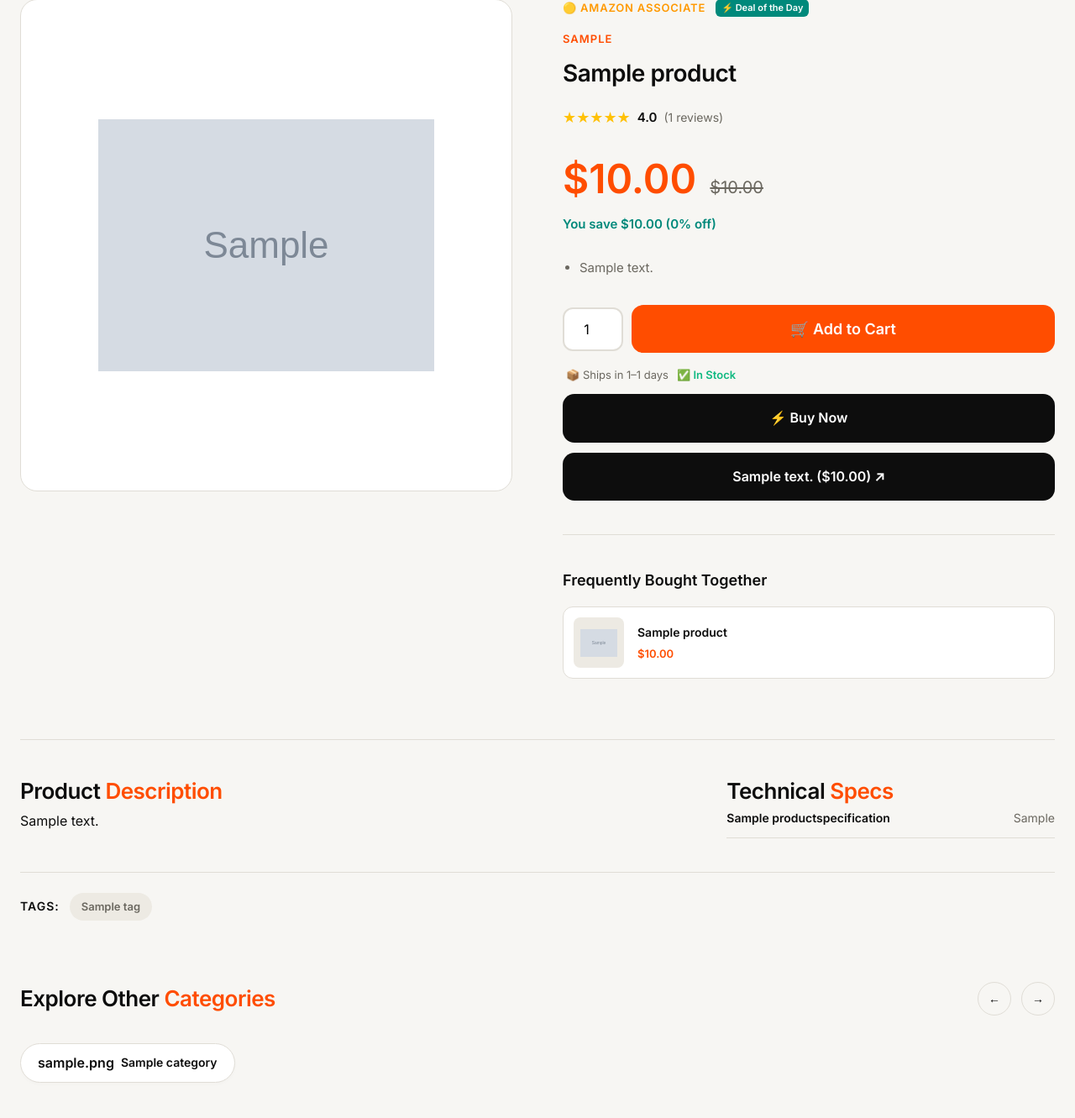
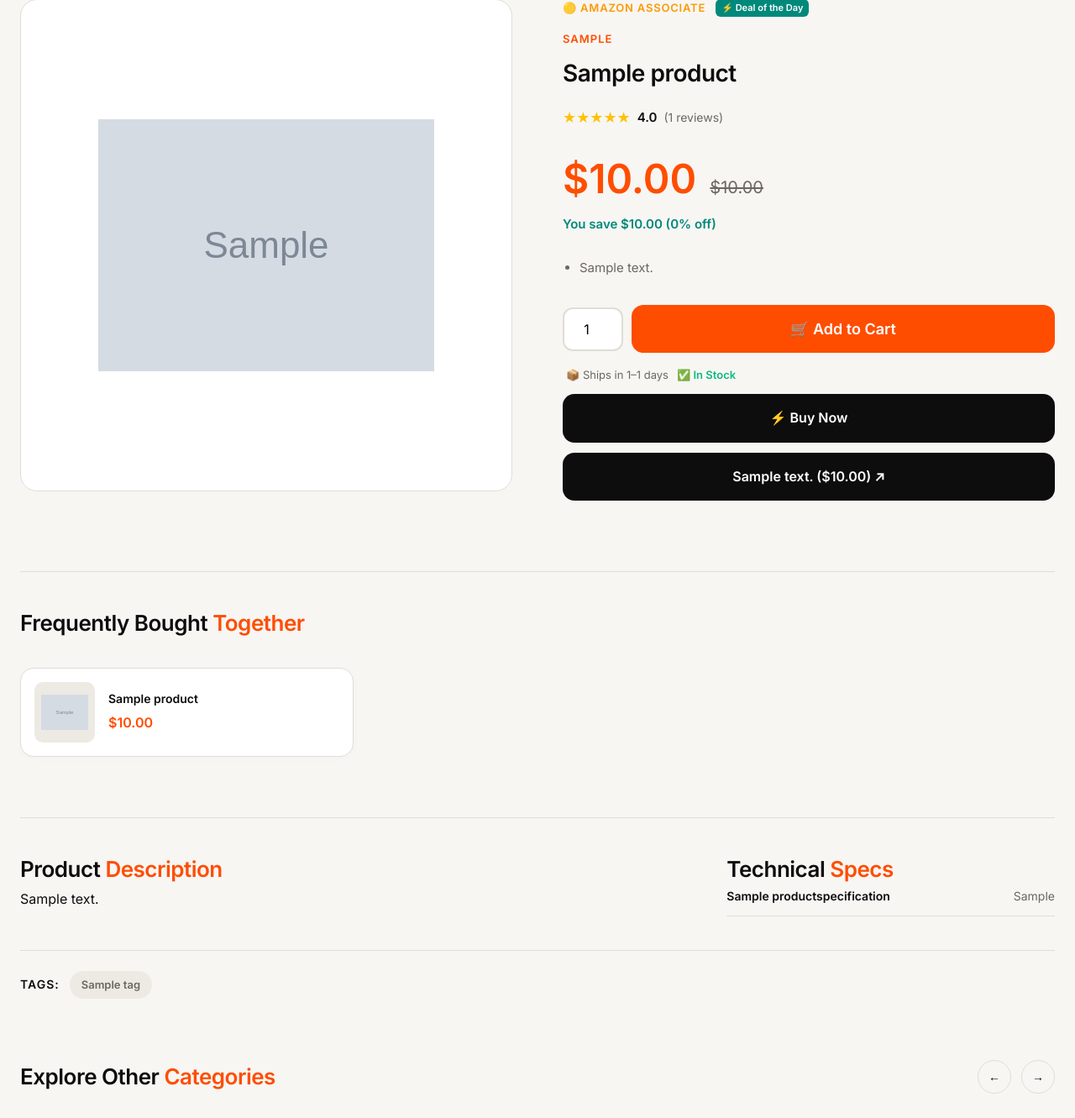
Before and after one commit to AbRehmansaif/shop_toolnix, a Django app: a page that uses templates/store/product_detail.html in a window 1280 px wide. Shown: the part 224-1555 px from the top of the page at 84% size. Run offline with Django 5.2, Linux system fonts and the light colour scheme; tables that the repository leaves empty hold one stand-in row (values such as "Sample post"); grey boxes marked "Sample" are stand-in pictures; some libraries are stand-ins or nearby versions.

Commit message:
implement store views for product browsing, deal listing, and details with SEO-optimized templates

```diff
--- a/store/views.py
+++ b/store/views.py
@@ -95,10 +95,12 @@ def product_detail(request, slug):
     if not related:
         related = Product.objects.filter(is_active=True).exclude(id=product.id)[:20]
     categories = Category.objects.filter(parent__isnull=True)
+    deals = Product.objects.filter(is_active=True, is_deal_of_day=True).exclude(id=product.id).order_by("-discount_percent")[:10]
     return render(request, "store/product_detail.html", {
         "product": product,
         "related": related,
         "categories": categories,
+        "deals": deals,
     })
 
 
@@ -112,10 +114,21 @@ def track_click(request, slug):
 
 
 def deals(request):
-    deals = Product.objects.filter(
-        is_active=True, discount_percent__isnull=False
+    from django.core.paginator import Paginator, EmptyPage, PageNotAnInteger
+    deals_qs = Product.objects.filter(
+        is_active=True, is_deal_of_day=True
     ).order_by("-discount_percent")
-    return render(request, "store/deals.html", {"deals": deals})
+
+    paginator = Paginator(deals_qs, 24)
+    page_number = request.GET.get("page")
+    try:
+        page_obj = paginator.page(page_number)
+    except PageNotAnInteger:
+        page_obj = paginator.page(1)
+    except EmptyPage:
+        page_obj = paginator.page(paginator.num_pages)
+
+    return render(request, "store/deals.html", {"deals": page_obj, "page_obj": page_obj, "paginator": paginator})
 
 
 def blog_list(request):
--- a/templates/store/product_detail.html
+++ b/templates/store/product_detail.html
@@ -169,29 +169,33 @@
 
 
 
+
+      </div>
+    </div>
+
     <!-- FREQUENTLY BOUGHT TOGETHER -->
     {% if product.frequently_bought_together.all %}
-        <div style="margin-top:40px; padding-top:40px; border-top:1px solid var(--border);">
-          <h3 style="font-family:var(--font-display); font-size:18px; font-weight:700; margin-bottom:16px;">Frequently Bought Together</h3>
-          <div style="display:flex; flex-direction:column; gap:16px;">
+    <div style="margin-top:72px; padding-top:40px; border-top:1px solid var(--border);">
+      <div class="section-header">
+        <h2 class="section-title">Frequently Bought <em>Together</em></h2>
+      </div>
+      <div style="display:grid; grid-template-columns:repeat(auto-fill, minmax(300px, 1fr)); gap:20px;">
         {% for fbt in product.frequently_bought_together.all %}
-            <a href="{% url 'product_detail' fbt.slug %}" style="display:flex; align-items:center; gap:16px; padding:12px; border:1px solid var(--border); border-radius:12px; transition:all 0.15s; background:var(--white);">
+        <a href="{% url 'product_detail' fbt.slug %}" style="display:flex; align-items:center; gap:16px; padding:16px; border:1px solid var(--border); border-radius:16px; transition:all 0.15s; background:var(--white); box-shadow:0 2px 8px rgba(0,0,0,0.02);" onmouseover="this.style.borderColor='var(--accent)'; this.style.transform='translateY(-2px)';" onmouseout="this.style.borderColor='var(--border)'; this.style.transform='none';">
           {% if fbt.image_url %}
-              <img src="{{ fbt.image_url }}" style="width:60px; height:60px; object-fit:contain; background:var(--cream); border-radius:8px; padding:8px;">
+          <img src="{{ fbt.image_url }}" style="width:72px; height:72px; object-fit:contain; background:var(--cream); border-radius:10px; padding:8px;">
           {% else %}
-              <div style="width:60px; height:60px; background:var(--cream); border-radius:8px; display:flex; align-items:center; justify-content:center; font-size:24px;">🛍️</div>
+          <div style="width:72px; height:72px; background:var(--cream); border-radius:10px; display:flex; align-items:center; justify-content:center; font-size:28px;">🛍️</div>
           {% endif %}
           <div style="flex:1;">
-                <div style="font-weight:600; font-size:14px; color:var(--ink); display:-webkit-box; -webkit-line-clamp:1; -webkit-box-orient:vertical; overflow:hidden;">{{ fbt.title }}</div>
-                <div style="font-size:13px; color:var(--accent); font-weight:600; margin-top:4px;">${{ fbt.display_price }}</div>
+            <div style="font-weight:700; font-size:14px; color:var(--ink); display:-webkit-box; -webkit-line-clamp:2; -webkit-box-orient:vertical; overflow:hidden; line-height:1.4;">{{ fbt.title }}</div>
+            <div style="font-size:16px; color:var(--accent); font-weight:800; margin-top:6px;">${{ fbt.display_price }}</div>
           </div>
         </a>
         {% endfor %}
       </div>
     </div>
     {% endif %}
-      </div>
-    </div>
 
     <!-- PRODUCT DETAILS & SPECS -->
     <div style="margin-top:72px; padding-top:40px; border-top:1px solid var(--border);">
@@ -283,6 +287,29 @@
         {% endfor %}
       </div>
     </div>
+
+    <!-- DEALS PRODUCTS -->
+    {% if deals %}
+    <div style="margin-top:72px; position:relative;">
+      <div class="section-header" style="display:flex; justify-content:space-between; align-items:center; margin-bottom:24px;">
+        <h2 class="section-title" style="margin-bottom:0;">Today's Top <em>Deals</em></h2>
+        <div class="hide-on-mobile" style="display:flex; gap:12px;">
+          <button onclick="document.getElementById('deals-slider').scrollBy({left: -document.getElementById('deals-slider').offsetWidth, behavior: 'smooth'})" class="btn btn-outline" style="padding:8px 16px; border-radius:50%; width:40px; height:40px; display:flex; align-items:center; justify-content:center;">&larr;</button>
+          <button onclick="document.getElementById('deals-slider').scrollBy({left: document.getElementById('deals-slider').offsetWidth, behavior: 'smooth'})" class="btn btn-outline" style="padding:8px 16px; border-radius:50%; width:40px; height:40px; display:flex; align-items:center; justify-content:center;">&rarr;</button>
+        </div>
+      </div>
+      <style>
+        #deals-slider::-webkit-scrollbar { display: none; }
+      </style>
+      <div id="deals-slider" style="display:flex; gap:20px; overflow-x:auto; scroll-snap-type: x mandatory; scrollbar-width: none; -ms-overflow-style: none;">
+        {% for product in deals %}
+        <div class="slider-item">
+          {% include "store/_product_card.html" %}
+        </div>
+        {% endfor %}
+      </div>
+    </div>
+    {% endif %}
   </div>
 </section>
 {% endblock %}
```
Also changed, not shown: templates/store/deals.html (+30 -4 lines). Lines whose indentation alone changed are shown as unchanged.
